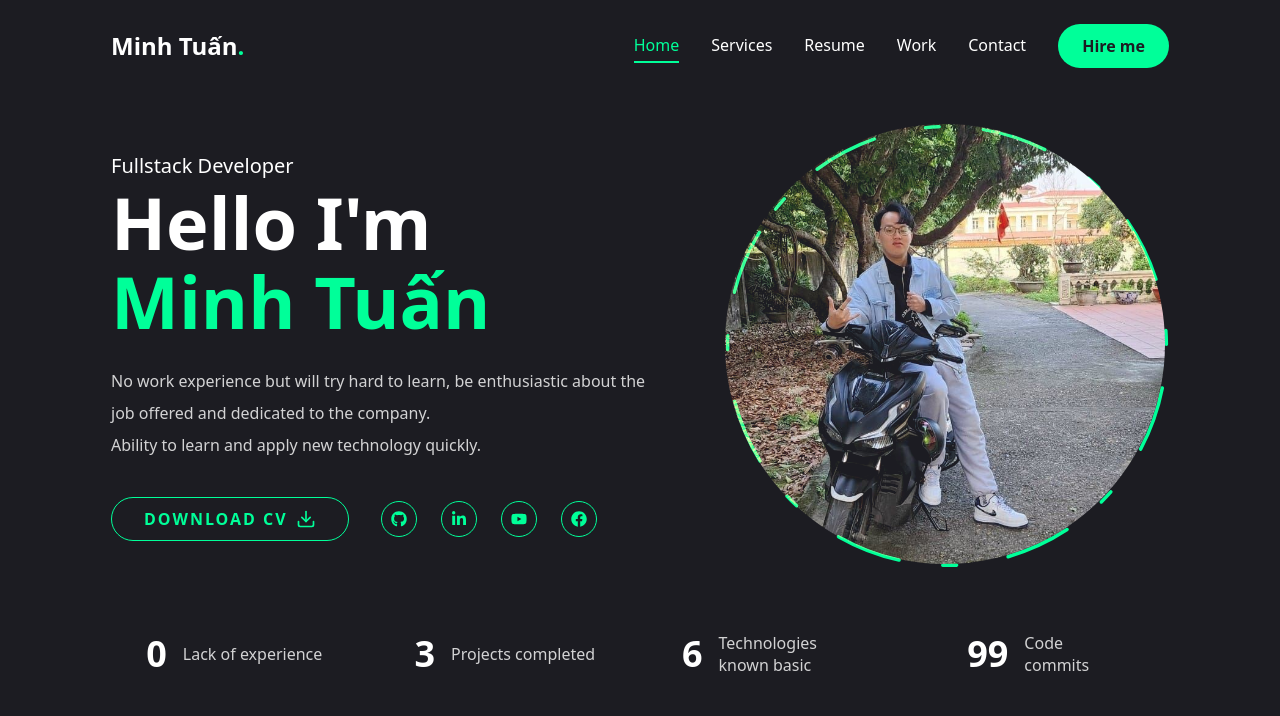
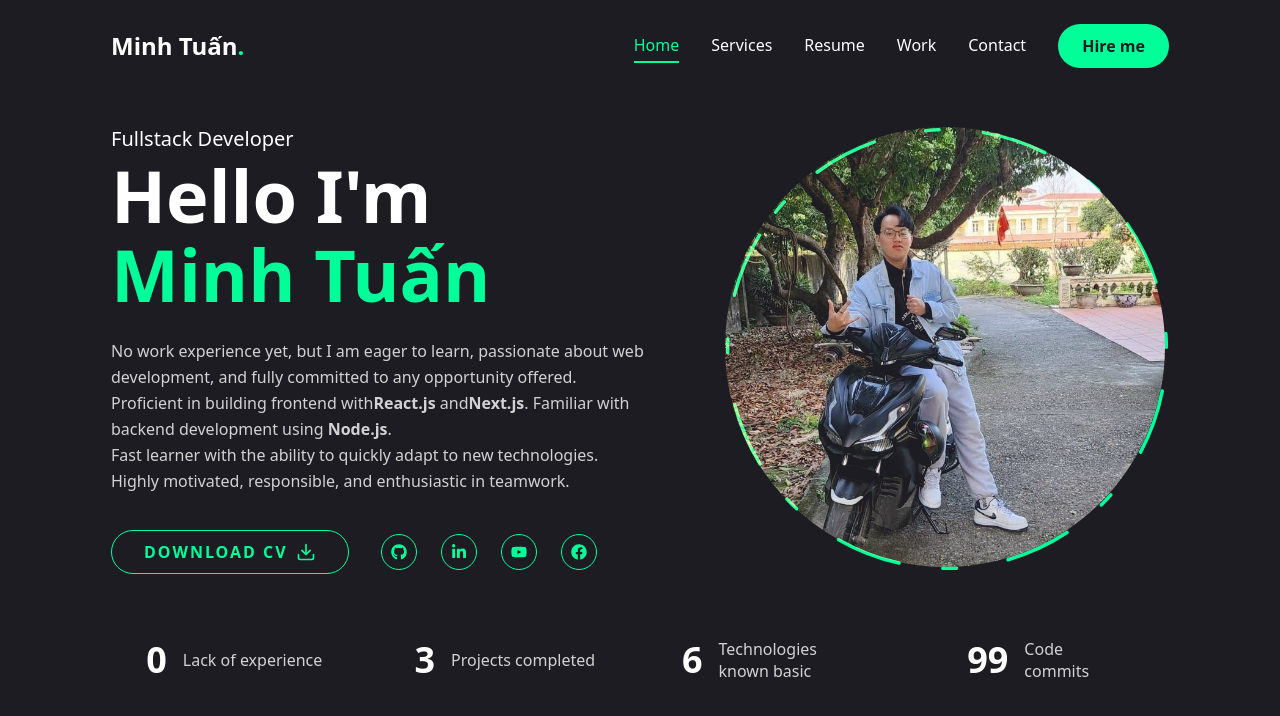
Before and after one commit to phamtuan162/tuan-portfolio, a Next.js app: page / in a window 1280 px wide. Shown: the top 716 px of the page. Built offline with nearby package versions, Linux system fonts and the light colour scheme.

Commit message:
update code

```diff
--- a/app/page.jsx
+++ b/app/page.jsx
@@ -17,12 +17,21 @@ export default function Home() {
                             <br />
                             <span className="text-accent">Minh Tuấn</span>
                         </h1>
-                        <p className="max-w-[540px] mb-9 text-white/80">
-                            No work experience but will try hard to learn, be
-                            enthusiastic about the job offered and dedicated to
-                            the company.
+                        <p className="max-w-[540px] mb-9 text-white/80 leading-relaxed">
+                            No work experience yet, but I am eager to learn,
+                            passionate about web development, and fully
+                            committed to any opportunity offered.
                             <br />
-                            Ability to learn and apply new technology quickly.
+                            Proficient in building frontend with
+                            <strong>React.js</strong> and
+                            <strong>Next.js</strong>. Familiar with backend
+                            development using <strong>Node.js</strong>.
+                            <br />
+                            Fast learner with the ability to quickly adapt to
+                            new technologies.
+                            <br />
+                            Highly motivated, responsible, and enthusiastic in
+                            teamwork.
                         </p>
 
                         {/* btn and socials */}
```
